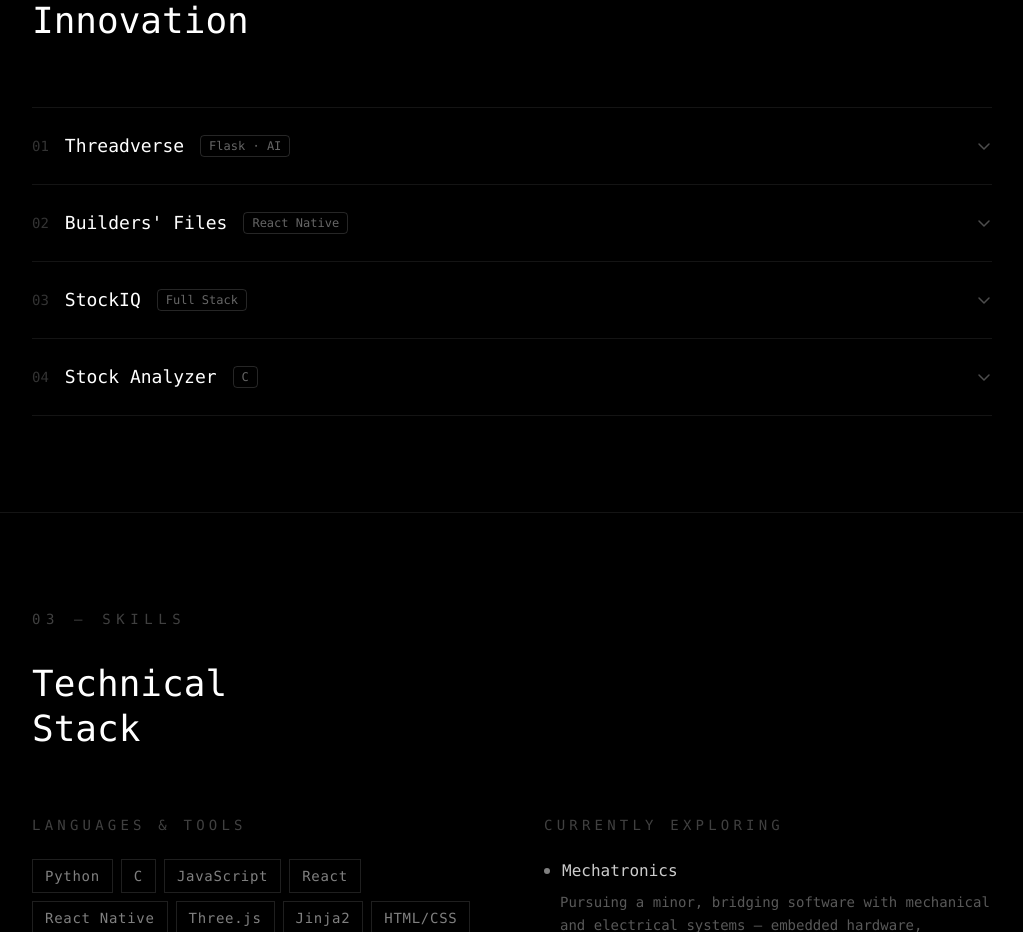
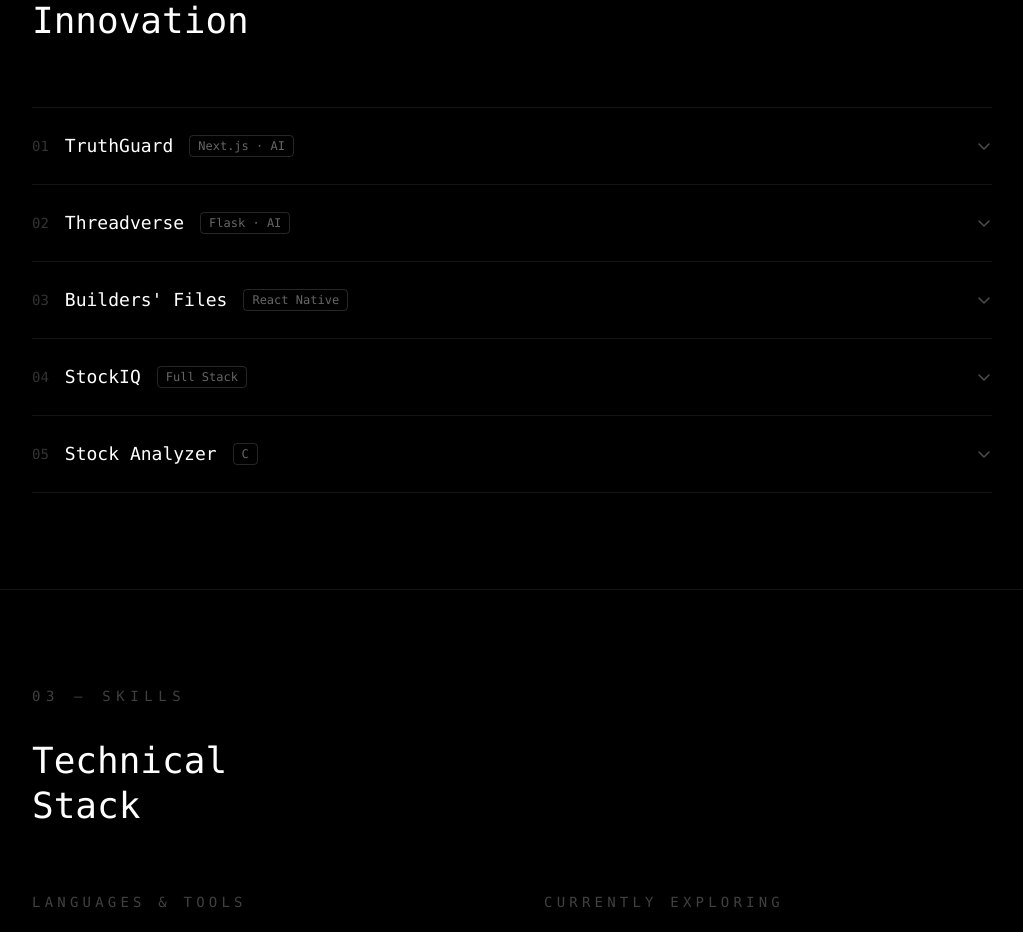
Before and after one commit to Aditi-Atodaria/Portfolio_Website, a Next.js app in the folder aditi-next/: page / in a window 1280 px wide. Shown: the part 1760-2692 px from the top of the page, without its empty margins (128-1151 px from the left). Built offline with nearby package versions, Linux system fonts and the light colour scheme.

Commit message:
Project and Innovation Update

```diff
--- a/aditi-next/src/components/ui/portfolio-hero-with-paper-shaders.tsx
+++ b/aditi-next/src/components/ui/portfolio-hero-with-paper-shaders.tsx
@@ -4,6 +4,23 @@
 import { useState, useEffect, useRef } from "react"
 
 const PROJECTS = [
+  {
+    name: "TruthGuard",
+    tag: "Next.js · AI",
+    subtitle: "Real-Time AI Fact-Checking Platform",
+    desc: "An AI-powered misinformation detection tool that verifies claims, articles, and social posts against live web sources and fact-check databases, returning a sourced verdict with a confidence score.",
+    bullets: [
+      { bold: "Multi-input verification", rest: "supporting raw text, article URLs, and social media screenshots via OCR" },
+      { bold: "LLM-powered reasoning", rest: "using Groq (Llama 3.3 70B) to extract claims and weigh evidence" },
+      { bold: "Live web search grounding", rest: "via the Tavily Search API, with a fallback search path" },
+      { bold: "Fact-check database cross-referencing", rest: "against the Google Fact Check Tools API" },
+      { bold: "Publisher-credibility scoring", rest: "that weights sources and produces a transparent confidence score" },
+      { bold: "Claim caching & history", rest: "backed by Supabase, avoiding redundant re-verification of the same claim" },
+    ],
+    stack: ["Next.js", "TypeScript", "React", "Tailwind CSS", "Groq API", "Tavily API", "Supabase", "Cheerio"],
+    github: "https://github.com/Aditi-Atodaria/TruthGuard",
+    demo: "https://truthguard-x9d1.vercel.app/",
+  },
   {
     name: "Threadverse",
     tag: "Flask · AI",
```
